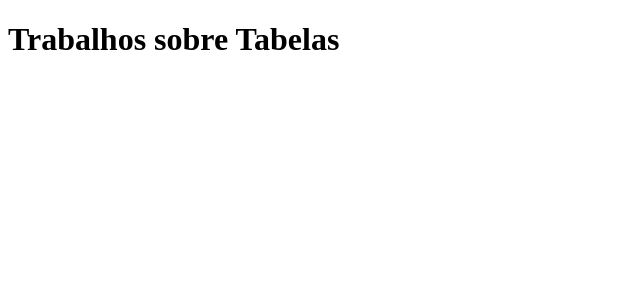
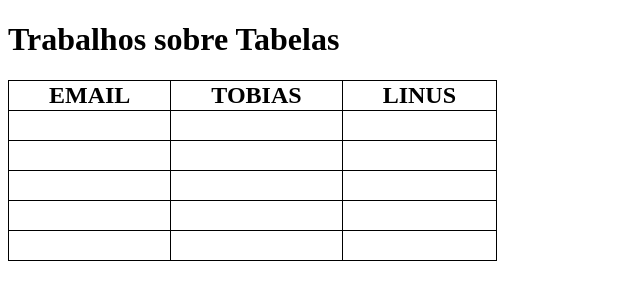
Before and after one commit to julliarhaffik701/Tabelas, a plain HTML site: page index.html in a window 1280 px wide. Shown: the whole page, without its empty margins (0-640 px from the left). Drawn offline with Linux system fonts and the light colour scheme.

Commit message:
Versão 1.1 - primeira tabela

```diff
--- a/index.html
+++ b/index.html
@@ -4,10 +4,59 @@
   <meta charset="UTF-8">
   <meta name="viewport" content="width=device-width, initial-scale=1.0">
   <title>Tabelas</title>
+
+  <style>
+    table,th,tr,td{
+      border: 1px solid black;
+      border-collapse: collapse;
+      font-size: 24px;
+      padding-left: 40px;
+      padding-right: 40px;
+    }
+  </style>
 </head>
 <body>
 
   <h1>Trabalhos sobre Tabelas</h1>
 
+  <table>
+
+    <tr>
+      <th>EMAIL</th>
+      <th>TOBIAS</th>
+      <th>LINUS</th>
+    </tr>
+
+    <tr>
+       <td>&nbsp;</td>
+      <td></td>
+      <td></td>
+    </tr>
+
+    <tr>
+       <td>&nbsp;</td>
+      <td></td>
+      <td></td>
+    </tr>
+
+    <tr>
+       <td>&nbsp;</td>
+      <td></td>
+      <td></td>
+    </tr>
+
+    <tr>
+       <td>&nbsp;</td>
+      <td></td>
+      <td></td>
+    </tr>
+
+    <tr>
+       <td>&nbsp;</td>
+      <td></td>
+      <td></td>
+    </tr>
+  </table>
+
 </body>
 </html>
```
